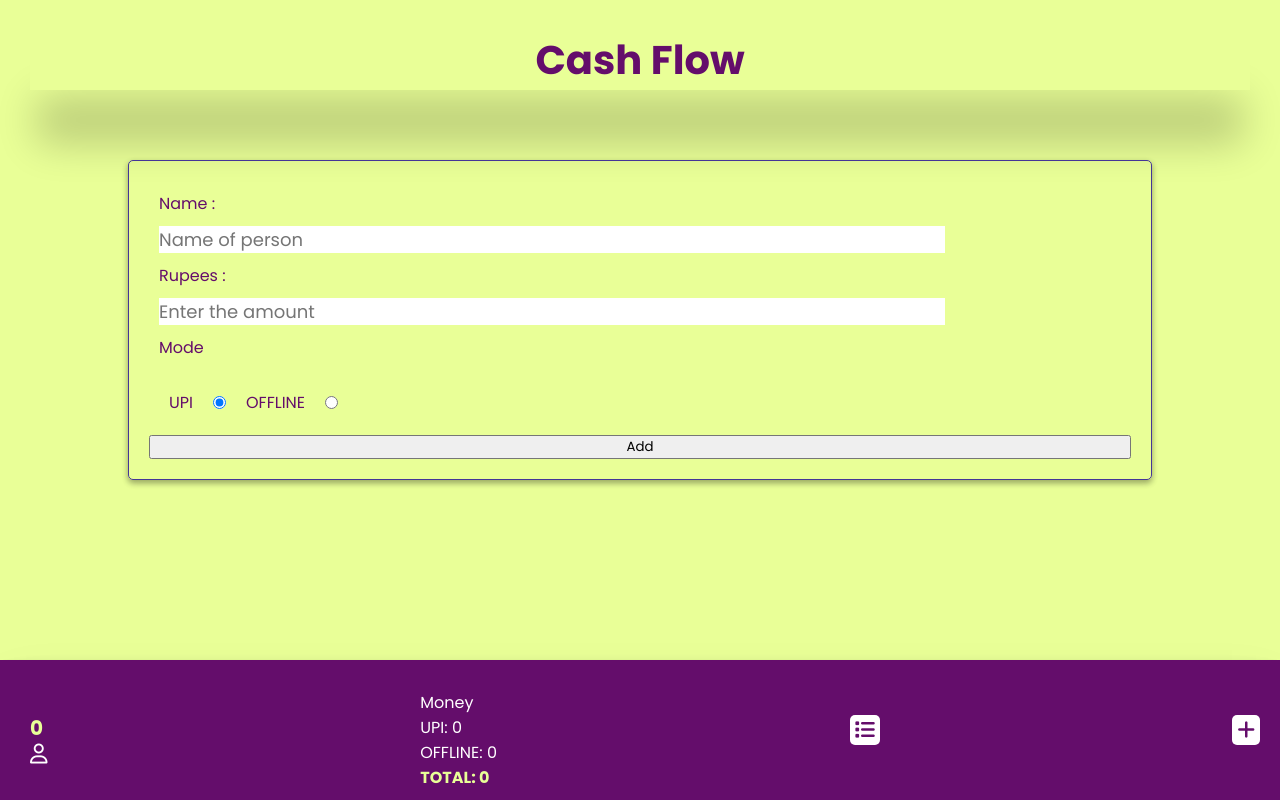
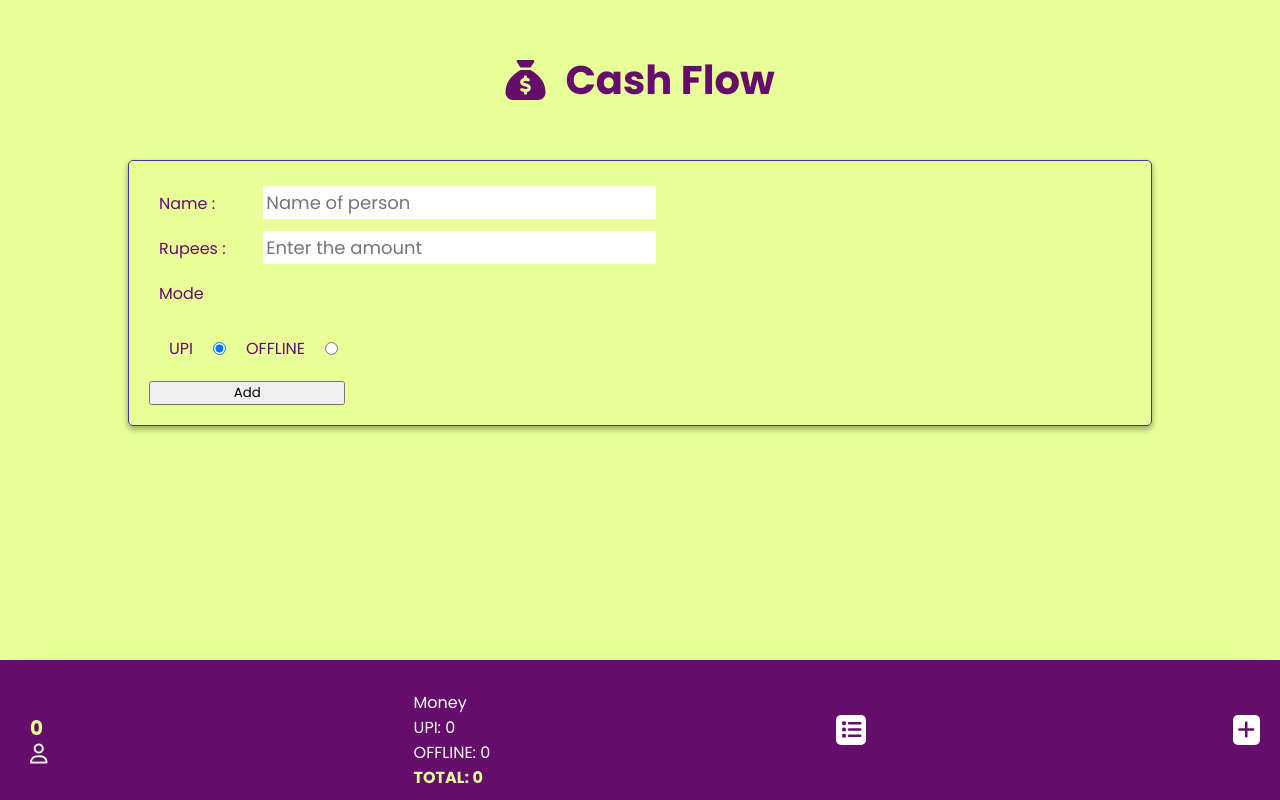
Before and after one commit to Anandkp6937/footballmaneger, a website: page index.html in a window 1280 px wide. Drawn offline with Linux system fonts and the light colour scheme.

Commit message:
added some features edit and neatly aligned

```diff
--- a/index.html
+++ b/index.html
@@ -11,13 +11,12 @@
     <link href="https://fonts.googleapis.com/css2?family=Poppins:ital,wght@0,100;0,200;0,300;0,400;0,500;0,600;0,700;0,800;0,900;1,100;1,200;1,300;1,400;1,500;1,600;1,700;1,800;1,900&display=swap" rel="stylesheet">
     <link rel="stylesheet" href="style.css">
     <script src="https://kit.fontawesome.com/46df8192c4.js" crossorigin="anonymous"></script>
-    <!-- <title>Football Manager</title> -->
      <title>Cash Flow Manager</title>
 </head>
 <body>
 
-        <!-- <header>FootBall Manager</header> -->
-         <header>Cash Flow</header>
+         <div class="head"><i class="fa-solid fa-sack-dollar"></i><header>Cash Flow</header></div>
+         <div class="center">
         <form class="form">
             <div class="sec">
                 <label for="playerName">Name :</label>
@@ -43,6 +42,7 @@
         </form>
     </div>
     <div class="menu">
+
         <!-- div 1 player -->
         <div class="players">
             <div class="no">0</div>
@@ -66,10 +66,16 @@
            <!-- div 1 list finished -->
 
               <!-- div 1 add -->
+
+<!-- ------------------------------------------------------------------------------------------- -->
+              <!-- created for an updated version (currenly not in use) ,if you dont need to visible in ui you can comment this code -->
         <div class="add">
           <i class="fa-solid fa-plus showModal" id="update"></i>
+
          </div>
-            <!-- div 1 add finished -->
+         <!-- ------------------------------------------------------------------------------------- -->
+
+
 </div>
 
 <div class="modal">
@@ -82,13 +88,8 @@
                     <p class="listM rupOfM">100</p>
                     <p class="listM payOfM">UPI</p>
                     <i class="fa-solid delI fa-trash"></i>
-                    </li>
-                    <li class="list">
-                        <p class="listM nameOfM">name</p>
-                        <p class="listM rupOfM">100</p>
-                        <p class="listM payOfM">UPI</p>
-                       <i class="fa-solid delI fa-trash"></i>
-                        </li> -->
+                    </li>-->
+                    <!-- example stucture of dynamic list in made in js   -->
                                                                                                     </li>
             </ul>
         </div>
--- a/script.js
+++ b/script.js
@@ -6,6 +6,7 @@ const submit=document.querySelector('#sub');
 const showList=document.querySelector('#showList');
 let modal=document.querySelector('.modal');
 let playerDetails=JSON.parse(localStorage.getItem('playerData')) || [];
+// local storage is used to store the data without any other database
 let close=document.querySelector('.close');
 let update=document.querySelector('#update');
 let offM=document.querySelector('.offM');
@@ -18,7 +19,7 @@ let totalMoney=0;
 let upiMoney=0;
 let radiovalue;
 
-// check for service worker ,register service worker
+// check for service worker ,register service worker (progressive web app part)
 function checkServiceWorker(){
     if("serviceWorker" in navigator){
         navigator.serviceWorker.register('sworker.js')
--- a/style.css
+++ b/style.css
@@ -1,3 +1,4 @@
+/* here i used fixed px in measurement  you can use rem or em to make even more dynamic */
 :root{
     --background-color:#E9FF97;
     --color:#640D6B;
@@ -17,14 +18,29 @@ cursor: pointer;
 header{
     font-size:40px;
     text-align: center;
-    margin:30px;
     font-weight: bold;
-    box-shadow: rgba(0, 0, 0, 0.2) 0px 60px 40px -7px;
 }
 label{
     width:200px;
     display:inline-block;
     margin:10px;
+}
+.head{
+    display: flex;
+    align-items: center;
+    justify-content: center;
+    gap:20px;
+    margin-top:50px;
+}
+.head i{
+    font-size:40px;
+    color:var(--color)
+}
+.center{
+    display: flex;
+    flex-direction: column;
+    align-items: center;
+    justify-content: center;
 }
 form{
 position: absolute;
@@ -54,6 +70,7 @@ input[type="text"]{
     border:none;
     outline: none;
     width:80%;
+    padding:3px;
 }
 input[type="text"]:focus{
     background-color:var(--color);
@@ -150,12 +167,14 @@ overflow: hidden;
     color:var(--color);
     border-radius:5px;
     transition:0.2s;
+    margin-right:20px;
 }
 .showModal:active{
 transform: scale(0.97);
 }
 #sub{
     transition: 0.2s;
+
 }
 #sub:active{
     transform: scale(0.97);
@@ -167,3 +186,16 @@ transform: scale(0.97);
 #update{
     margin-right:10px;
 }
+@media screen and (min-width:1024px) {
+    #sub{
+        width:20%;
+
+    }
+    input[type="text"]{
+        width:40%;
+
+    }
+    label{
+        width:80px;
+    }
+}
```
Lines whose indentation alone changed are shown as unchanged.
